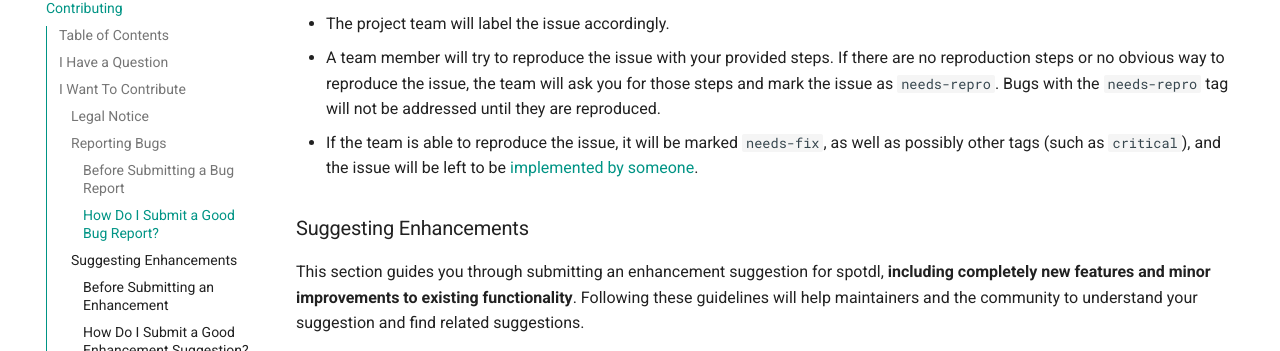
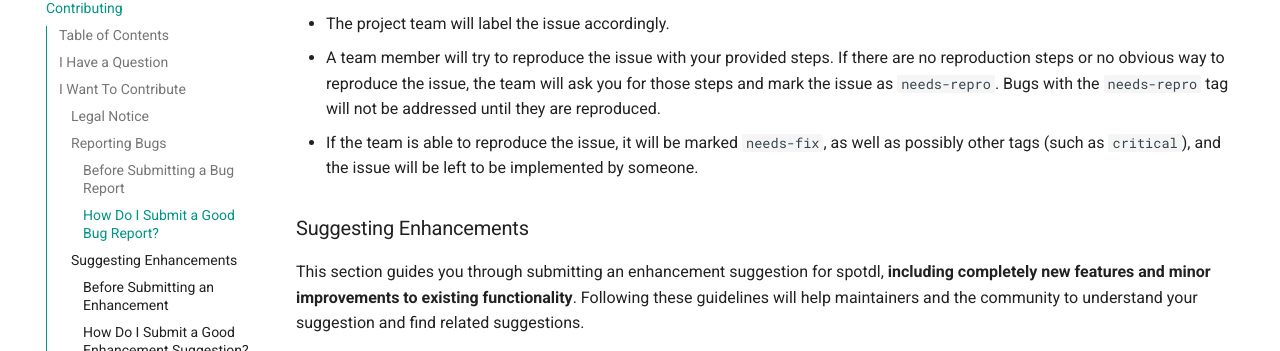
Before and after one commit to spotDL/spotify-downloader, an MkDocs documentation site: the page built from docs/CONTRIBUTING.md, in a window 1280 px wide and 900 px high, scrolled down 2393 px. Shown: the part 127-478 px from the top of the window. Built offline with MkDocs 1.6.1 and Material for MkDocs 9.7.7, drawn with Linux system fonts in a browser that asks for light colours; comment, search, counter and statistics services are not loaded.

Commit message:
Update mkdocs to strict.

```diff
--- a/docs/CONTRIBUTING.md
+++ b/docs/CONTRIBUTING.md
@@ -27,10 +27,10 @@
 - [I Want To Contribute](#i-want-to-contribute)
 - [Reporting Bugs](#reporting-bugs)
 - [Suggesting Enhancements](#suggesting-enhancements)
-- [Linting, Formatting and Type-checking](#Linting,-Formatting-and-Type-checking)
-- [Python Documentation](#Python-Documentation)
-- [Overview of the Project Structure](#Overview-of-the-Project-Structure)
-- [Join The Project Team](#Join-The-Project-Team)
+- [Linting, Formatting and Type-checking](#linting-formatting-and-type-checking)
+- [Python Documentation](#python-documentation)
+- [Overview of the Project Structure](#overview-of-the-project-structure)
+- [Join The Project Team](#join-the-project-team)
 
 ## I Have a Question
 
@@ -132,7 +132,7 @@
   addressed until they are reproduced.
 - If the team is able to reproduce the issue, it will be marked `needs-fix`, as well as
   possibly other tags (such as `critical`), and the issue will be left to be
-  [implemented by someone](#your-first-code-contribution).
+  implemented by someone.
 
 <!-- You might want to create an issue template for bugs and errors that can be used as a guide and that defines the structure of the information to be included. If you do so, reference it here in the description. -->
 
```
Also changed, not shown: docs/index.md (+2 -2 lines).
